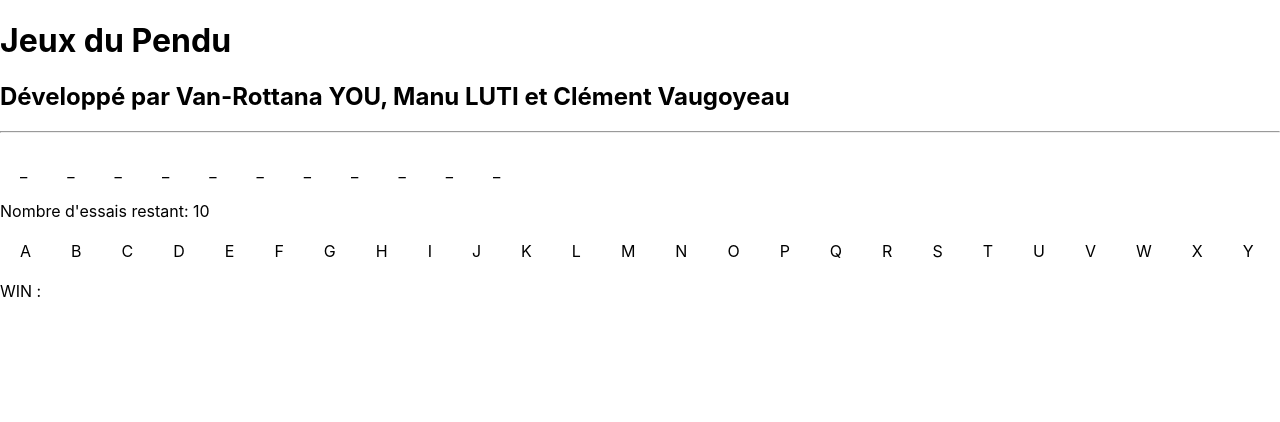
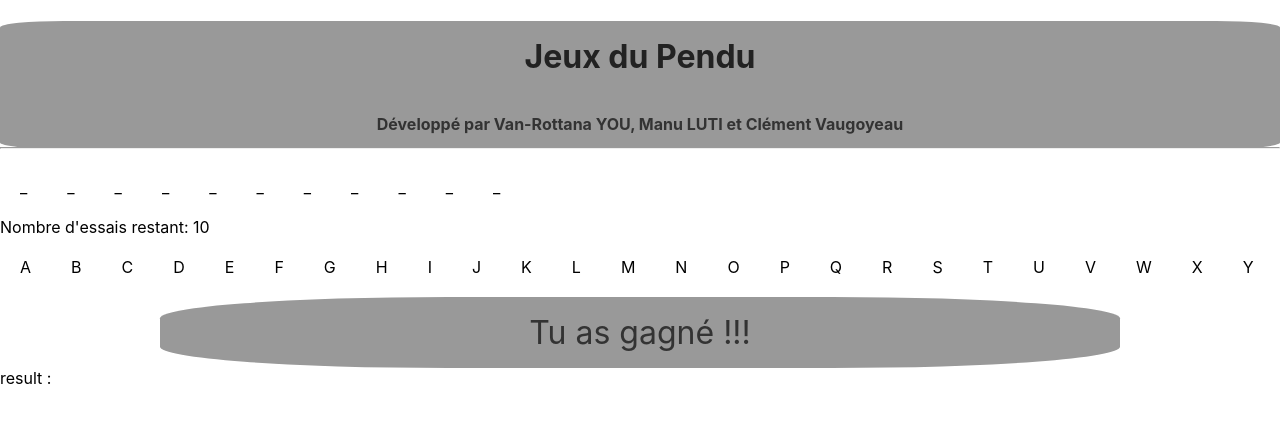
Before and after one commit to manu-tuli/repo-react, a React (Create React App) app in the folder pendu-app/: page / in a window 1280 px wide. Shown: the top 422 px of the page. Built offline with nearby package versions, Linux system fonts and the light colour scheme.

Commit message:
update UI

```diff
--- a/pendu-app/src/App.css
+++ b/pendu-app/src/App.css
@@ -28,6 +28,46 @@
   color: #61dafb;
 }
 
+
+.Header
+{
+  background-color: #999;
+  border-radius: 5%;
+
+}
+
+.Title
+{
+color: #222;
+display: flex;
+justify-content: center;
+padding: 1rem;
+
+
+}
+
+.Devs
+{
+  display: flex;
+  justify-content: center;
+  color: #333;
+  font-size: 1rem;
+}
+
+.Win
+{
+  display: flex;
+  justify-content: center;
+  color: #333;
+  font-size: 2rem;
+  background-color: #999;
+  margin-left:10rem;
+  margin-right:10rem;
+  padding: 1rem;
+  border-radius: 30%;
+
+}
+
 @keyframes App-logo-spin {
   from {
     transform: rotate(0deg);
--- a/pendu-app/src/App.js
+++ b/pendu-app/src/App.js
@@ -61,6 +61,7 @@ class App extends Component {
       };
       console.log(this.state.motAtrouver)
 
+
   }
 
   genererMotATrouver(){
@@ -92,12 +93,19 @@ class App extends Component {
   }
 
   checkWin(newmotCache){
-    let win = "true";
+    let win = "false";
+
     for (var i=0; i < newmotCache.length ; i++){
         if (newmotCache[i] != this.state.motAtrouver[i]){
           win = "false"
+
+        }
+        else
+        {
+          win = "true";
         }
     }
+
     return win;
   }
 
@@ -128,6 +136,30 @@ class App extends Component {
 
   }
 
+  FoundedOrNot () {
+
+    const found ='Tu as gagné !!!';
+    const cont = 'Continue';
+
+    if(this.state.win === "false")
+    {
+      return cont;
+
+    }
+    else
+    {
+      return found;
+    }
+
+
+
+  }
+
+
+
+
+
+
   render() {
     const gameProps = {
       ...this.state
@@ -135,14 +167,19 @@ class App extends Component {
 
     return (
       <div className="Hangman">
-          <h1>Jeux du Pendu</h1>
-          <h2>Développé par Van-Rottana YOU, Manu LUTI et Clément Vaugoyeau</h2>
+        <div className='Header'>
+          <h1 className ='Title'>Jeux du Pendu</h1>
+          <h2 className ='Devs'>Développé par Van-Rottana YOU, Manu LUTI et Clément Vaugoyeau</h2>
           <hr />
+          </div>
           <Word {...gameProps}/>
           <EssaisRestant {...gameProps}/>
           <Keyboard onClick={this.handleClick} {...gameProps}/>
-          <div>WIN :{this.state.win}</div>
+
+           <div className='Win' > {this.FoundedOrNot()}</div>
+           <div>result : {this.state.win}</div>
           <div id="anim"></div>
+
         </div>
     );
   }
```
